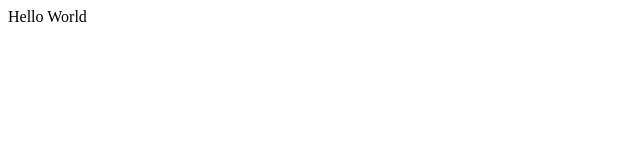
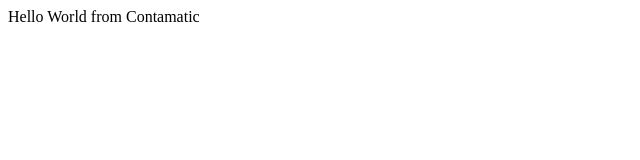
Before and after one commit to yondaime413pq/coursera-angularjs, a plain HTML site: page index.html in a window 1280 px wide. Shown: the whole page, without its empty margins (0-640 px from the left). Drawn offline with Linux system fonts and the light colour scheme.

Commit message:
From Conta

```diff
--- a/index.html
+++ b/index.html
@@ -6,7 +6,7 @@
   </head>
   <body>
 
-  Hello World
+  Hello World from Contamatic
 
   </body>
 </html>
```
